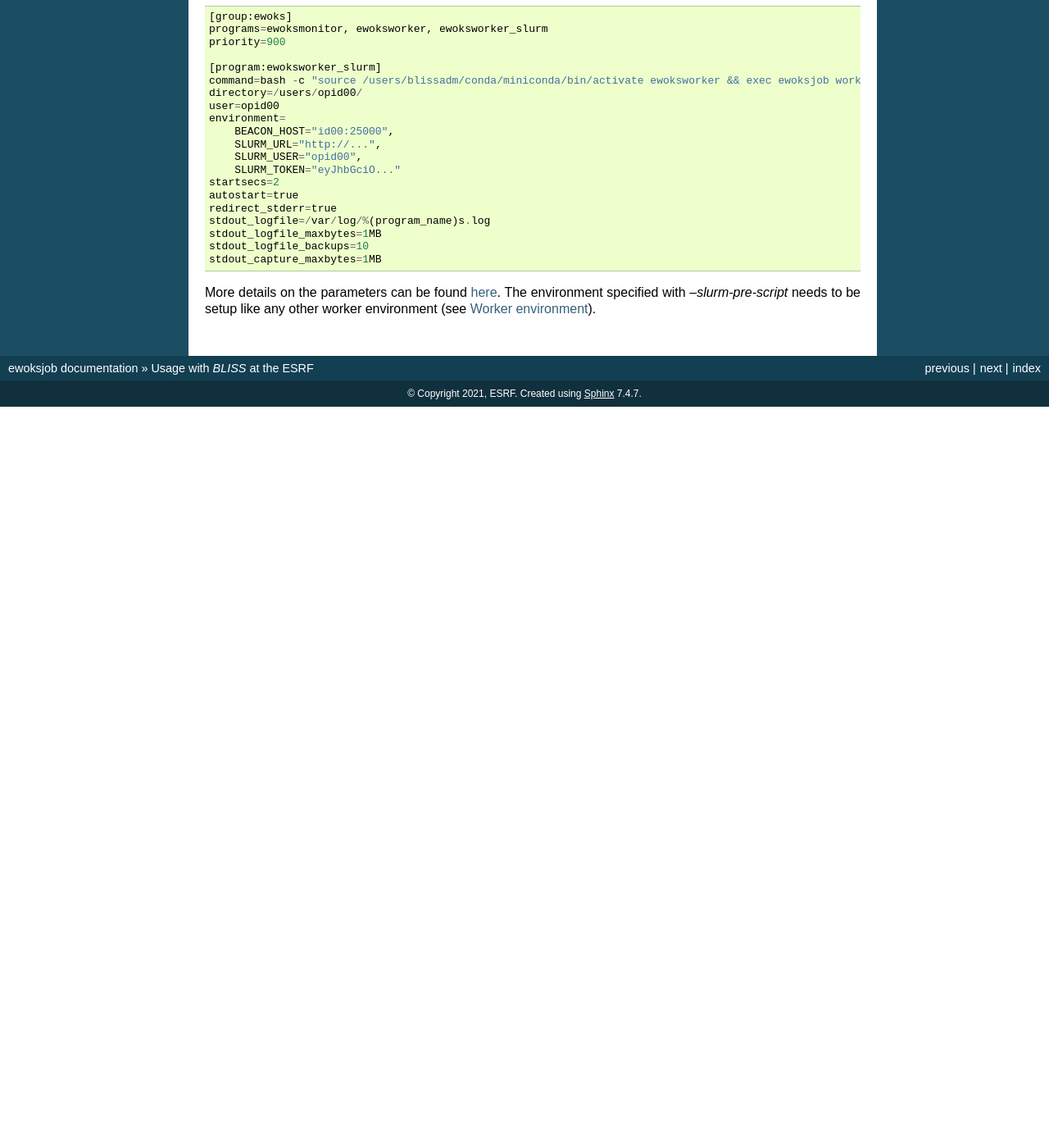
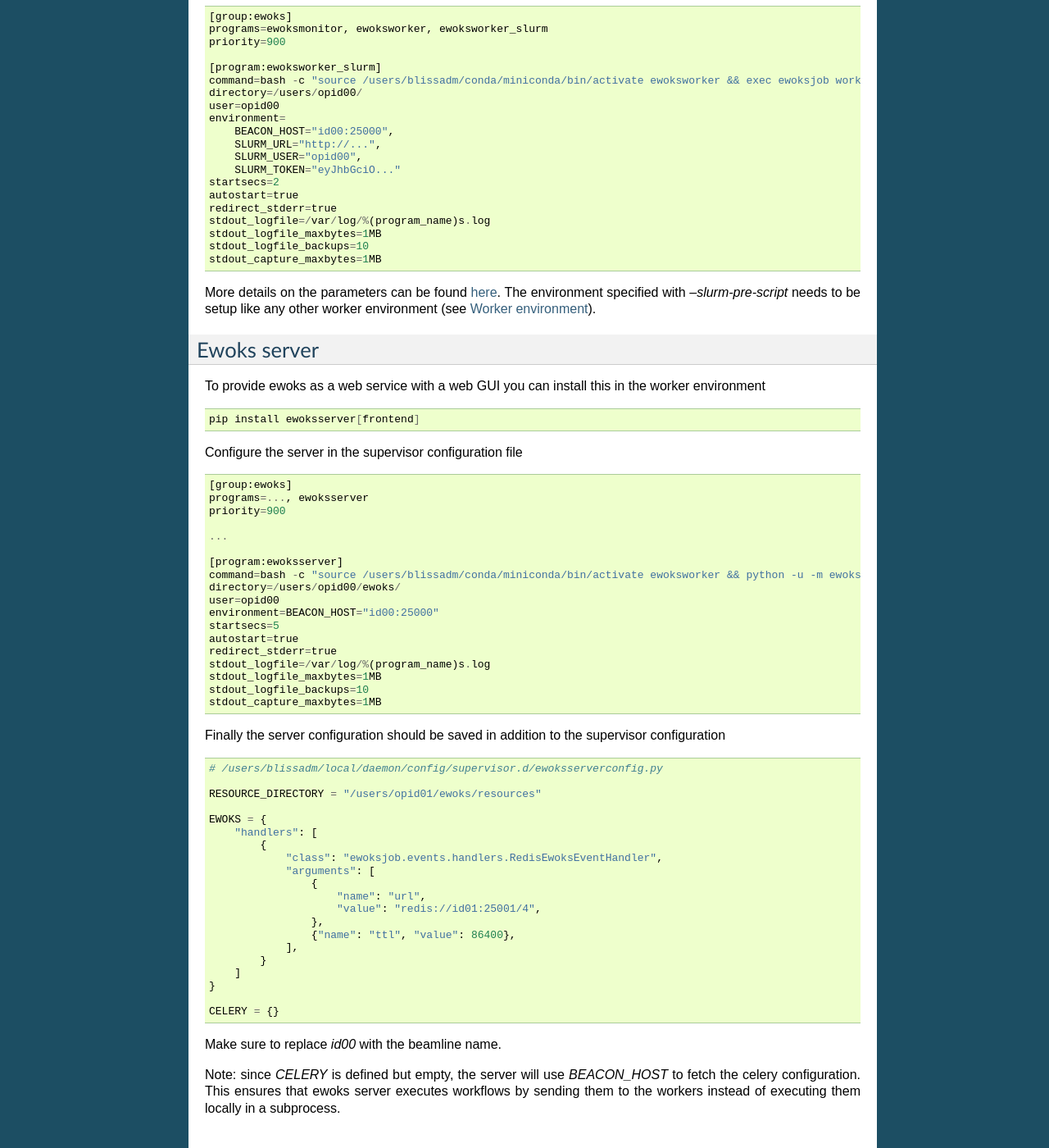
Before and after one commit to ewoks-kit/ewoksjob, a Sphinx documentation site: the page built from doc/bliss.rst, in a window 1280 px wide and 1400 px high, scrolled down 2715 px. Shown: the whole window at 82% size. Built offline with Sphinx 7.4.7, drawn with Linux system fonts in a browser that asks for light colours; before the commit the page ends 3211 px from its top, so only the background shows below that.

Commit message:
document installation of ewoksserver at the beamline

```diff
--- a/doc/bliss.rst
+++ b/doc/bliss.rst
@@ -194,3 +194,66 @@ A worker that redirects jobs to slurm can be started with the `--pool=slurm` opt
 
 More details on the parameters can be found :ref:`here <Slurm>`. The environment specified with
 `--slurm-pre-script` needs to be setup like any other worker environment (see :ref:`Worker environment`).
+
+Ewoks server
+------------
+
+To provide ewoks as a web service with a web GUI you can install this in the worker environment
+
+.. code:: bash
+
+    pip install ewoksserver[frontend]
+
+Configure the server in the supervisor configuration file
+
+.. code::
+
+    [group:ewoks]
+    programs=..., ewoksserver
+    priority=900
+
+    ...
+
+    [program:ewoksserver]
+    command=bash -c "source /users/blissadm/conda/miniconda/bin/activate ewoksworker && python -u -m ewoksserver.server -c /users/blissadm/local/daemon/config/supervisor.d/ewoksserverconfig.py --host=0.0.0.0"
+    directory=/users/opid00/ewoks/
+    user=opid00
+    environment=BEACON_HOST="id00:25000"
+    startsecs=5
+    autostart=true
+    redirect_stderr=true
+    stdout_logfile=/var/log/%(program_name)s.log
+    stdout_logfile_maxbytes=1MB
+    stdout_logfile_backups=10
+    stdout_capture_maxbytes=1MB
+
+Finally the server configuration should be saved in addition to the supervisor configuration
+
+.. code:: python
+
+    # /users/blissadm/local/daemon/config/supervisor.d/ewoksserverconfig.py
+
+    RESOURCE_DIRECTORY = "/users/opid01/ewoks/resources"
+
+    EWOKS = {
+        "handlers": [
+            {
+                "class": "ewoksjob.events.handlers.RedisEwoksEventHandler",
+                "arguments": [
+                    {
+                        "name": "url",
+                        "value": "redis://id01:25001/4",
+                    },
+                    {"name": "ttl", "value": 86400},
+                ],
+            }
+        ]
+    }
+
+    CELERY = {}
+
+Make sure to replace `id00` with the beamline name.
+
+Note: since `CELERY` is defined but empty, the server will use `BEACON_HOST` to fetch
+the celery configuration. This ensures that ewoks server executes workflows by sending
+them to the workers instead of executing them locally in a subprocess.
```
